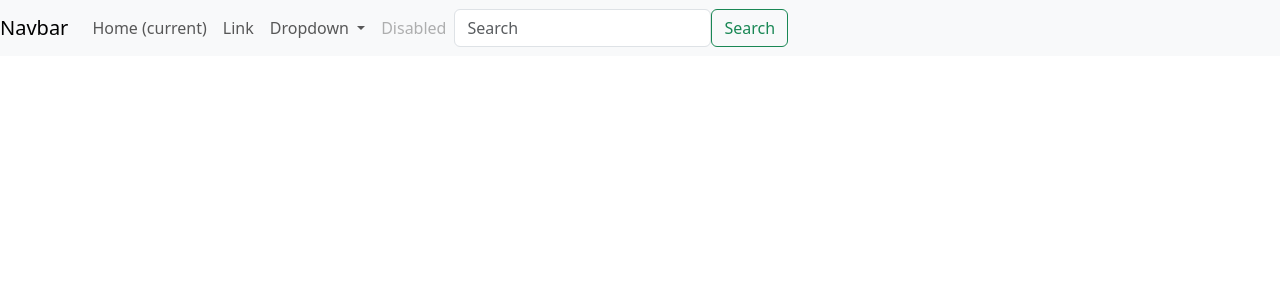
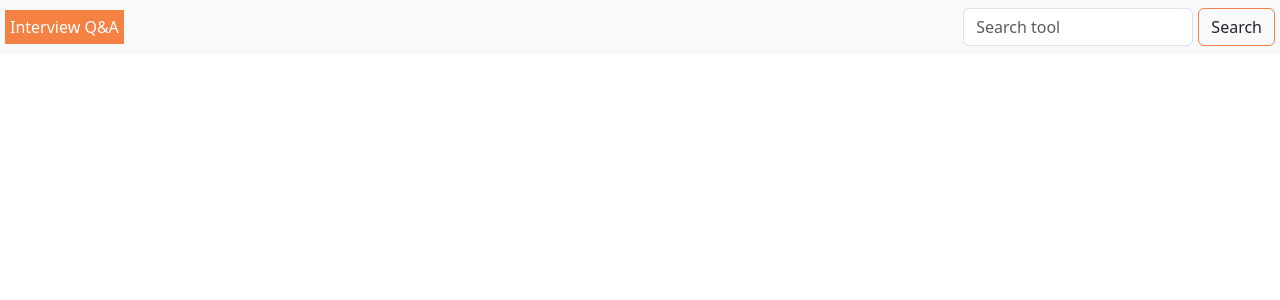
Before and after one commit to VenkyDevEnv/Q-A, an Angular app: page / in a window 1280 px wide. Shown: the top 300 px of the page. Built offline with nearby package versions, Linux system fonts and the light colour scheme.

Commit message:
added NavBar

```diff
--- a/src/app/home/home.component.css
+++ b/src/app/home/home.component.css
@@ -0,0 +1,32 @@
+.logo {
+  width: 100px;
+  height: 80px;
+  padding: 0px;
+}
+
+.logoName {
+  border: none;
+  color: #ffff;
+  background: #f58142;
+  padding: 5px 5px;
+  margin-left: 5px;
+}
+
+.rightFields {
+  display: flex;
+  justify-content: right;
+  margin-right: 5px;
+}
+
+.searchInput {
+  width: 20%;
+  margin-right: 5px;
+}
+
+.searchButton {
+  border-color: #f58142;
+}
+.searchButton:hover {
+  cursor: pointer;
+  background-color: #f58142;
+}
--- a/src/app/home/home.component.html
+++ b/src/app/home/home.component.html
@@ -1,63 +1,21 @@
 <div class="home">
   <div class="topNav">
     <nav class="navbar navbar-expand-lg navbar-light bg-light">
-      <a class="navbar-brand" href="#">Navbar</a>
-      <button
-        class="navbar-toggler"
-        type="button"
-        data-toggle="collapse"
-        data-target="#navbarSupportedContent"
-        aria-controls="navbarSupportedContent"
-        aria-expanded="false"
-        aria-label="Toggle navigation"
+      <button class="logoName">Interview Q&A</button>
+
+      <div
+        class="collapse navbar-collapse rightFields"
+        id="navbarSupportedContent"
       >
-        <span class="navbar-toggler-icon"></span>
-      </button>
-
-      <div class="collapse navbar-collapse" id="navbarSupportedContent">
-        <ul class="navbar-nav mr-auto">
-          <li class="nav-item active">
-            <a class="nav-link" href="#"
-              >Home <span class="sr-only">(current)</span></a
-            >
-          </li>
-          <li class="nav-item">
-            <a class="nav-link" href="#">Link</a>
-          </li>
-          <li class="nav-item dropdown">
-            <a
-              class="nav-link dropdown-toggle"
-              href="#"
-              id="navbarDropdown"
-              role="button"
-              data-toggle="dropdown"
-              aria-haspopup="true"
-              aria-expanded="false"
-            >
-              Dropdown
-            </a>
-            <div class="dropdown-menu" aria-labelledby="navbarDropdown">
-              <a class="dropdown-item" href="#">Action</a>
-              <a class="dropdown-item" href="#">Another action</a>
-              <div class="dropdown-divider"></div>
-              <a class="dropdown-item" href="#">Something else here</a>
-            </div>
-          </li>
-          <li class="nav-item">
-            <a class="nav-link disabled" href="#">Disabled</a>
-          </li>
-        </ul>
-
-        <form class="form-inline my-2 my-lg-0">
-          <input
-            class="form-control mr-sm-2"
-            type="search"
-            placeholder="Search"
-            aria-label="Search"
-          />
-        </form>
-        <button class="btn btn-outline-success my-2 my-sm-0" type="submit">
+        <input
+          class="form-control mr-sm-2 searchInput"
+          type="search"
+          placeholder="Search tool"
+          aria-label="Search"
+        />
+        <button class="btn my-2 my-sm-0 searchButton" type="submit">
           Search
+          <!-- <span><i class="fa-light fa-magnifying-glass"></i></span> -->
         </button>
       </div>
     </nav>
```
Also changed, not shown: src/index.html (+8 -0 lines), src/assets/Application_logo.png (added).
